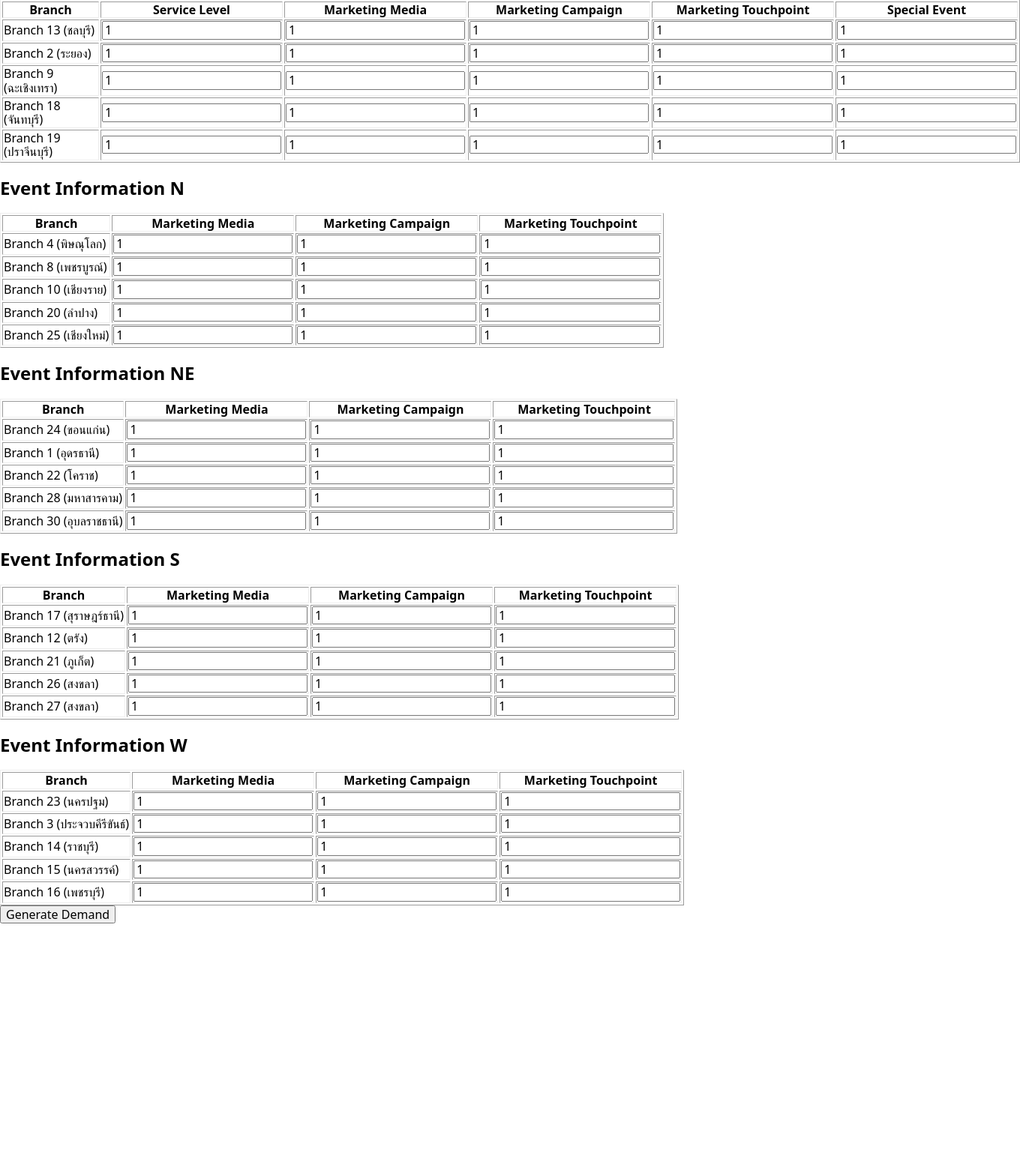
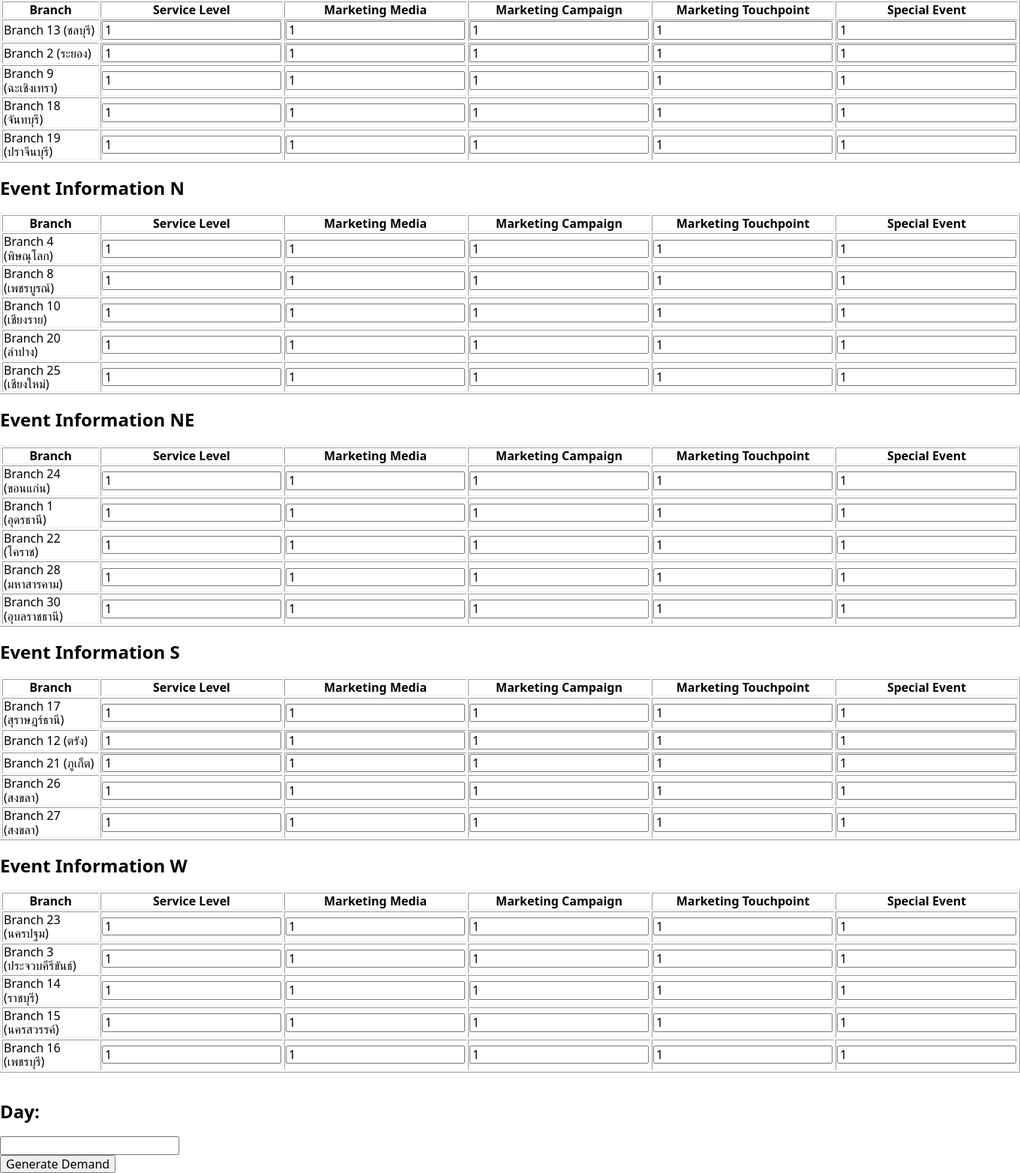
Before and after one commit to wwerapt/ibmapi, a Django app: page /webinterface/ in a window 1360 px wide. Shown: the part 413-1978 px from the top of the page at 75% size. Before the commit the page ends 1645 px from the top, so only its background shows below. Run offline with Django 5.2, Linux system fonts and the light colour scheme.

Commit message:
update generate demand website

```diff
--- a/webinterface/templates/webinterface/demand_generation.html
+++ b/webinterface/templates/webinterface/demand_generation.html
@@ -149,41 +149,53 @@
                     <thead>
                         <tr>
                             <th>Branch</th>
+                            <th>Service Level</th>
                             <th>Marketing Media</th>
                             <th>Marketing Campaign</th>
                             <th>Marketing Touchpoint</th>
+                            <th>Special Event</th>
                         </tr>
                     </thead>
                     <tbody>
                         <tr>
                             <td>Branch 4 (พิษณุโลก)</td>
+                            <td><input type="number" name="service_br4" value="1"></td>
                             <td><input type="number" name="media_br4" value="1"></td>
                             <td><input type="number" name="campaign_br4" value="1"></td>
                             <td><input type="number" name="touchpoint_br4" value="1"></td>
+                            <td><input type="number" name="special_br4" value="1"></td>
                         </tr>
                         <tr>
                             <td>Branch 8 (เพชรบูรณ์)</td>
+                            <td><input type="number" name="service_br8" value="1"></td>
                             <td><input type="number" name="media_br8" value="1"></td>
                             <td><input type="number" name="campaign_br8" value="1"></td>
                             <td><input type="number" name="touchpoint_br8" value="1"></td>
+                            <td><input type="number" name="special_br8" value="1"></td>
                         </tr>
                         <tr>
                             <td>Branch 10 (เชียงราย)</td>
+                            <td><input type="number" name="service_br10" value="1"></td>
                             <td><input type="number" name="media_br10" value="1"></td>
                             <td><input type="number" name="campaign_br10" value="1"></td>
                             <td><input type="number" name="touchpoint_br10" value="1"></td>
+                            <td><input type="number" name="special_br10" value="1"></td>
                         </tr>
                         <tr>
                             <td>Branch 20 (ลำปาง)</td>
+                            <td><input type="number" name="service_br20" value="1"></td>
                             <td><input type="number" name="media_br20" value="1"></td>
                             <td><input type="number" name="campaign_br20" value="1"></td>
                             <td><input type="number" name="touchpoint_br20" value="1"></td>
+                            <td><input type="number" name="special_br20" value="1"></td>
                         </tr>
                         <tr>
                             <td>Branch 25 (เชียงใหม่)</td>
+                            <td><input type="number" name="service_br25" value="1"></td>
                             <td><input type="number" name="media_br25" value="1"></td>
                             <td><input type="number" name="campaign_br25" value="1"></td>
                             <td><input type="number" name="touchpoint_br25" value="1"></td>
+                            <td><input type="number" name="special_br25" value="1"></td>
                         </tr>
                     </tbody>
                 </table>
@@ -198,41 +210,53 @@
                     <thead>
                         <tr>
                             <th>Branch</th>
+                            <th>Service Level</th>
                             <th>Marketing Media</th>
                             <th>Marketing Campaign</th>
                             <th>Marketing Touchpoint</th>
+                            <th>Special Event</th>
                         </tr>
                     </thead>
                     <tbody>
                         <tr>
                             <td>Branch 24 (ขอนแก่น)</td>
+                            <td><input type="number" name="service_br24" value="1"></td>
                             <td><input type="number" name="media_br24" value="1"></td>
                             <td><input type="number" name="campaign_br24" value="1"></td>
                             <td><input type="number" name="touchpoint_br24" value="1"></td>
+                            <td><input type="number" name="special_br24" value="1"></td>
                         </tr>
                         <tr>
                             <td>Branch 1 (อุดรธานี)</td>
+                            <td><input type="number" name="service_br1" value="1"></td>
                             <td><input type="number" name="media_br1" value="1"></td>
                             <td><input type="number" name="campaign_br1" value="1"></td>
                             <td><input type="number" name="touchpoint_br1" value="1"></td>
+                            <td><input type="number" name="special_br1" value="1"></td>
                         </tr>
                         <tr>
                             <td>Branch 22 (โคราช)</td>
+                            <td><input type="number" name="service_br22" value="1"></td>
                             <td><input type="number" name="media_br22" value="1"></td>
                             <td><input type="number" name="campaign_br22" value="1"></td>
                             <td><input type="number" name="touchpoint_br22" value="1"></td>
+                            <td><input type="number" name="special_br22" value="1"></td>
                         </tr>
                         <tr>
                             <td>Branch 28 (มหาสารคาม)</td>
+                            <td><input type="number" name="service_br28" value="1"></td>
                             <td><input type="number" name="media_br28" value="1"></td>
                             <td><input type="number" name="campaign_br28" value="1"></td>
                             <td><input type="number" name="touchpoint_br28" value="1"></td>
+                            <td><input type="number" name="special_br28" value="1"></td>
                         </tr>
                         <tr>
                             <td>Branch 30 (อุบลราชธานี)</td>
+                            <td><input type="number" name="service_br30" value="1"></td>
                             <td><input type="number" name="media_br30" value="1"></td>
                             <td><input type="number" name="campaign_br30" value="1"></td>
                             <td><input type="number" name="touchpoint_br30" value="1"></td>
+                            <td><input type="number" name="special_br30" value="1"></td>
                         </tr>
                     </tbody>
                 </table>
@@ -247,41 +271,53 @@
                     <thead>
                         <tr>
                             <th>Branch</th>
+                            <th>Service Level</th>
                             <th>Marketing Media</th>
                             <th>Marketing Campaign</th>
                             <th>Marketing Touchpoint</th>
+                            <th>Special Event</th>
                         </tr>
                     </thead>
                     <tbody>
                         <tr>
                             <td>Branch 17 (สุราษฎร์ธานี)</td>
+                            <td><input type="number" name="service_br17" value="1"></td>
                             <td><input type="number" name="media_br17" value="1"></td>
                             <td><input type="number" name="campaign_br17" value="1"></td>
                             <td><input type="number" name="touchpoint_br17" value="1"></td>
+                            <td><input type="number" name="special_br17" value="1"></td>
                         </tr>
                         <tr>
                             <td>Branch 12 (ตรัง)</td>
+                            <td><input type="number" name="service_br12" value="1"></td>
                             <td><input type="number" name="media_br12" value="1"></td>
                             <td><input type="number" name="campaign_br12" value="1"></td>
                             <td><input type="number" name="touchpoint_br12" value="1"></td>
+                            <td><input type="number" name="special_br12" value="1"></td>
                         </tr>
                         <tr>
                             <td>Branch 21 (ภูเก็ต)</td>
+                            <td><input type="number" name="service_br21" value="1"></td>
                             <td><input type="number" name="media_br21" value="1"></td>
                             <td><input type="number" name="campaign_br21" value="1"></td>
                             <td><input type="number" name="touchpoint_br21" value="1"></td>
+                            <td><input type="number" name="special_br21" value="1"></td>
                         </tr>
                         <tr>
                             <td>Branch 26 (สงขลา)</td>
+                            <td><input type="number" name="service_br26" value="1"></td>
                             <td><input type="number" name="media_br26" value="1"></td>
                             <td><input type="number" name="campaign_br26" value="1"></td>
                             <td><input type="number" name="touchpoint_br26" value="1"></td>
+                            <td><input type="number" name="special_br26" value="1"></td>
                         </tr>
                         <tr>
                             <td>Branch 27 (สงขลา)</td>
+                            <td><input type="number" name="service_br27" value="1"></td>
                             <td><input type="number" name="media_br27" value="1"></td>
                             <td><input type="number" name="campaign_br27" value="1"></td>
                             <td><input type="number" name="touchpoint_br27" value="1"></td>
+                            <td><input type="number" name="special_br27" value="1"></td>
                         </tr>
                     </tbody>
                 </table>
@@ -296,46 +332,61 @@
                     <thead>
                         <tr>
                             <th>Branch</th>
+                            <th>Service Level</th>
                             <th>Marketing Media</th>
                             <th>Marketing Campaign</th>
                             <th>Marketing Touchpoint</th>
+                            <th>Special Event</th>
                         </tr>
                     </thead>
                     <tbody>
                         <tr>
                             <td>Branch 23 (นครปฐม)</td>
+                            <td><input type="number" name="service_br23" value="1"></td>
                             <td><input type="number" name="media_br23" value="1"></td>
                             <td><input type="number" name="campaign_br23" value="1"></td>
                             <td><input type="number" name="touchpoint_br23" value="1"></td>
+                            <td><input type="number" name="special_br23" value="1"></td>
                         </tr>
                         <tr>
                             <td>Branch 3 (ประจวบคีรีขันธ์)</td>
+                            <td><input type="number" name="service_br3" value="1"></td>
                             <td><input type="number" name="media_br3" value="1"></td>
                             <td><input type="number" name="campaign_br3" value="1"></td>
                             <td><input type="number" name="touchpoint_br3" value="1"></td>
+                            <td><input type="number" name="special_br3" value="1"></td>
                         </tr>
                         <tr>
                             <td>Branch 14 (ราชบุรี)</td>
+                            <td><input type="number" name="service_br14" value="1"></td>
                             <td><input type="number" name="media_br14" value="1"></td>
                             <td><input type="number" name="campaign_br14" value="1"></td>
                             <td><input type="number" name="touchpoint_br14" value="1"></td>
+                            <td><input type="number" name="special_br14" value="1"></td>
                         </tr>
                         <tr>
                             <td>Branch 15 (นครสวรรค์)</td>
+                            <td><input type="number" name="service_br15" value="1"></td>
                             <td><input type="number" name="media_br15" value="1"></td>
                             <td><input type="number" name="campaign_br15" value="1"></td>
                             <td><input type="number" name="touchpoint_br15" value="1"></td>
+                            <td><input type="number" name="special_br15" value="1"></td>
                         </tr>
                         <tr>
                             <td>Branch 16 (เพชรบุรี)</td>
+                            <td><input type="number" name="service_br16" value="1"></td>
                             <td><input type="number" name="media_br16" value="1"></td>
                             <td><input type="number" name="campaign_br16" value="1"></td>
                             <td><input type="number" name="touchpoint_br16" value="1"></td>
+                            <td><input type="number" name="special_br16" value="1"></td>
                         </tr>
                     </tbody>
                 </table>
 
             </div>
+
+            <br><h2 for="day">Day:</h2>
+            <input type="number" id="day" name="day"><br>
 
             {{ demand_date_form.as_p }}
             <input type="submit" value="Generate Demand">
```
Also changed, not shown: webinterface/calculate.py (+16 -2 lines).
